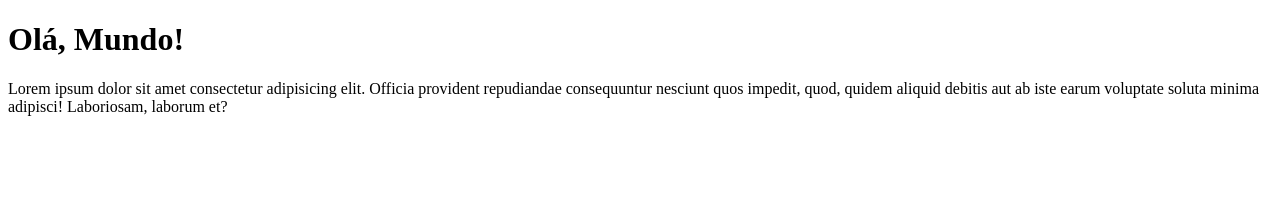
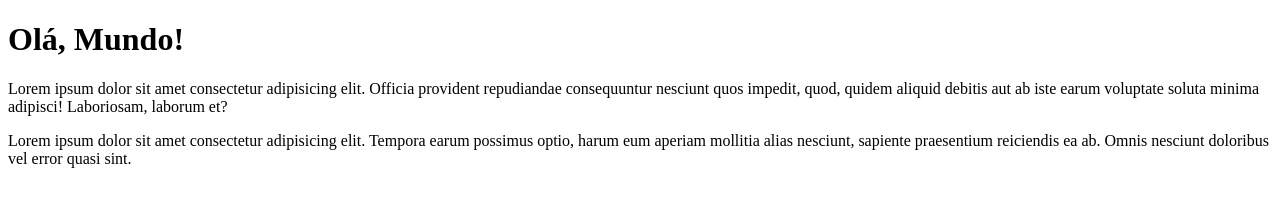
Before and after one commit to BrunoDantasMoreira/Ola-Mundo, a plain HTML site: page site-exemplo/index.html in a window 1280 px wide. Drawn offline with Linux system fonts and the light colour scheme.

Commit message:
Adicionei um paragrafo

```diff
--- a/site-exemplo/index.html
+++ b/site-exemplo/index.html
@@ -8,5 +8,6 @@
 <body>
     <h1>Olá, Mundo!</h1>
     <p>Lorem ipsum dolor sit amet consectetur adipisicing elit. Officia provident repudiandae consequuntur nesciunt quos impedit, quod, quidem aliquid debitis aut ab iste earum voluptate soluta minima adipisci! Laboriosam, laborum et?</p>
+    <p>Lorem ipsum dolor sit amet consectetur adipisicing elit. Tempora earum possimus optio, harum eum aperiam mollitia alias nesciunt, sapiente praesentium reiciendis ea ab. Omnis nesciunt doloribus vel error quasi sint.</p>
 </body>
 </html>
```
